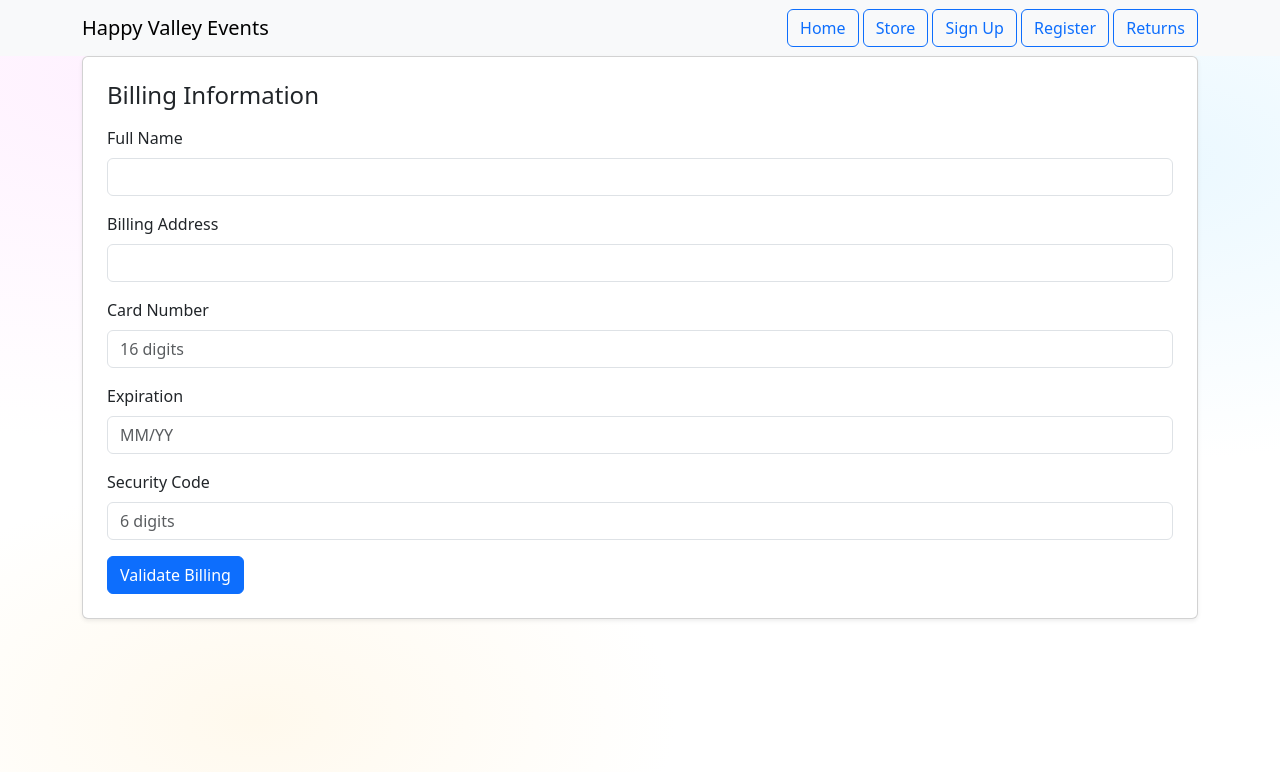
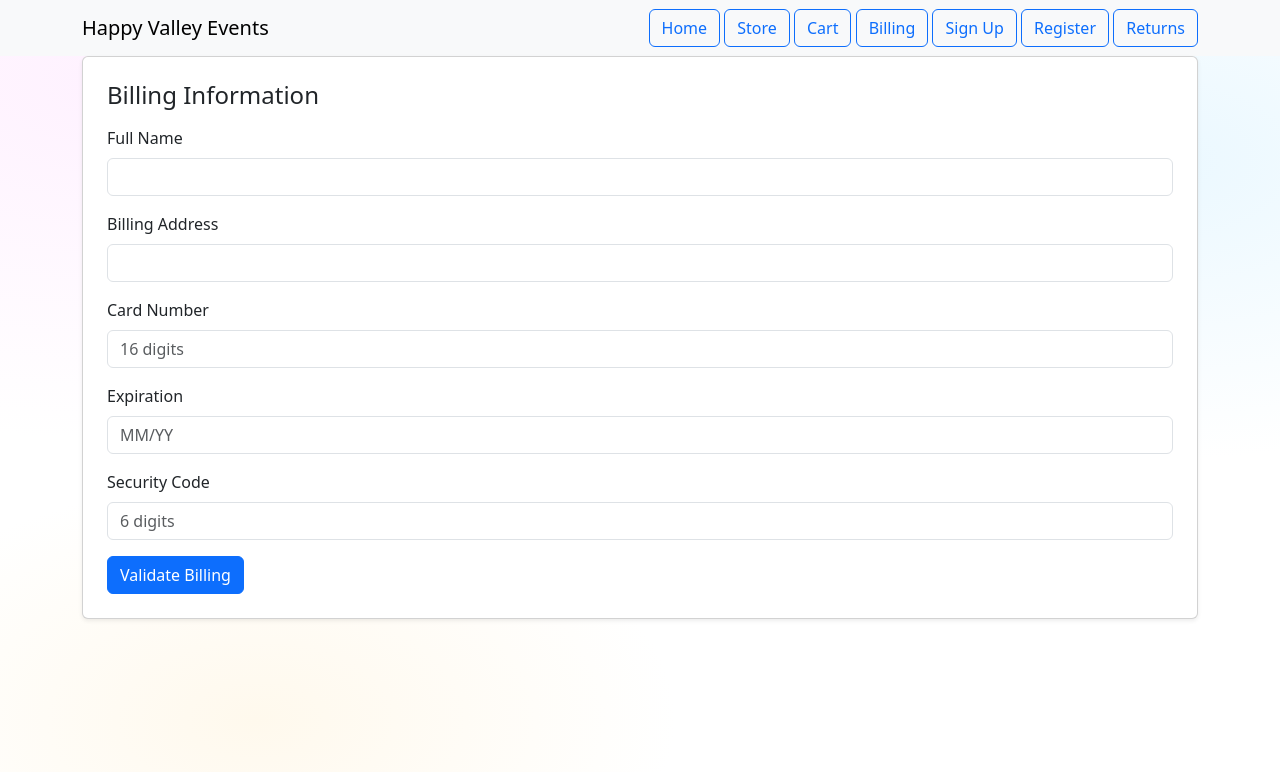
Before and after one commit to jsk5892/L06-Group-Work-User-Member-Management-Web-Page, a plain HTML site: page billing.html in a window 1280 px wide. Drawn offline with nearby package versions, Linux system fonts and the light colour scheme.

Commit message:
Add Cart and Billing links to navigation

```diff
--- a/billing.html
+++ b/billing.html
@@ -16,6 +16,8 @@
     <div>
       <a class="btn btn-outline-primary" href="index.html">Home</a>
       <a class="btn btn-outline-primary" href="store.html">Store</a>
+      <a class="btn btn-outline-primary" href="cart.html">Cart</a>
+      <a class="btn btn-outline-primary" href="billing.html">Billing</a>
       <a class="btn btn-outline-primary" href="signup.html">Sign Up</a>
       <a class="btn btn-outline-primary" href="shipping.html">Register</a>
       <a class="btn btn-outline-primary" href="returns.html">Returns</a>
```
